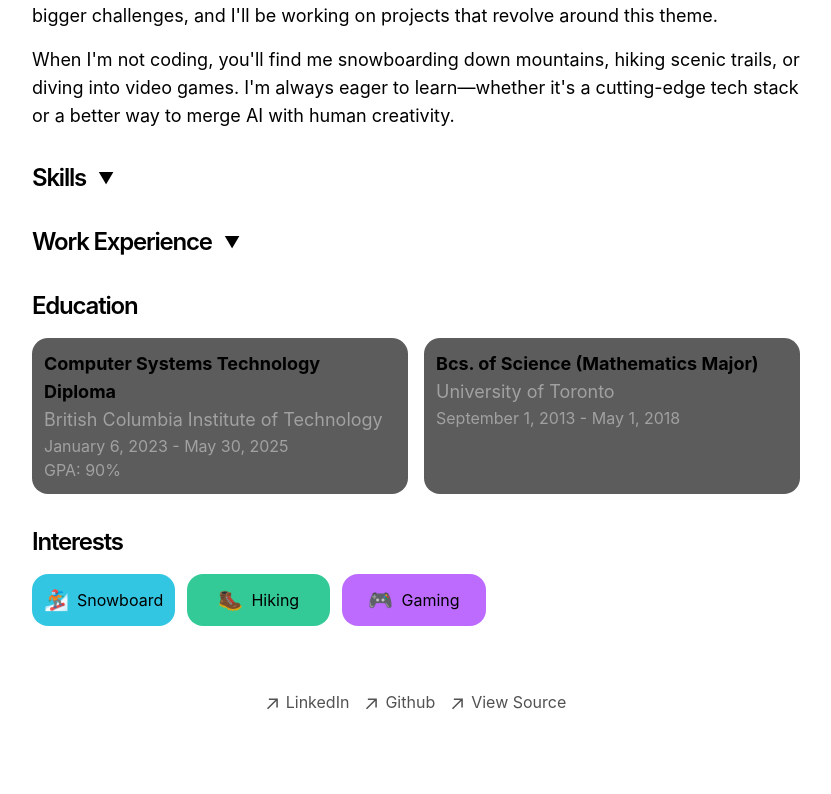
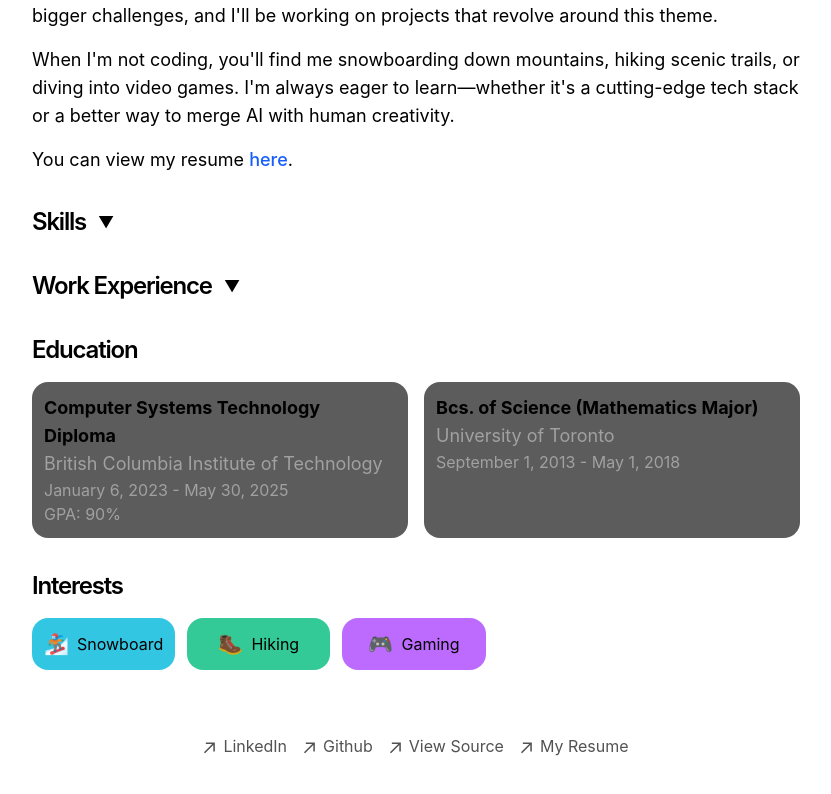
Before and after one commit to brianctb/personal-webpage, a Next.js app: page / in a window 1280 px wide. Shown: the part 422-1216 px from the top of the page, without its empty margins (224-1055 px from the left). Built offline with nearby package versions, Linux system fonts and the light colour scheme.

Commit message:
add resume ref

```diff
--- a/app/components/footer.tsx
+++ b/app/components/footer.tsx
@@ -1,3 +1,5 @@
+import { resumeUrl } from "app/interface/homepage"
+
 function ArrowIcon() {
   return (
     <svg
@@ -46,10 +48,22 @@ export default function Footer() {
             className="flex items-center transition-all hover:text-neutral-800 dark:hover:text-neutral-100"
             rel="noopener noreferrer"
             target="_blank"
-            href="https://vercel.com/templates/next.js/portfolio-starter-kit"
+            href="https://github.com/brianctb/personal-webpage"
           >
             <ArrowIcon />
             <p className="ml-2 h-7">View Source</p>
+          </a>
+        </li>
+        <li>
+          <a
+            className="flex items-center transition-all hover:text-neutral-800 dark:hover:text-neutral-100"
+            rel="noopener noreferrer"
+            target="_blank"
+            href={resumeUrl}
+            type="application/pdf"
+          >
+            <ArrowIcon />
+            <p className="ml-2 h-7">My Resume</p>
           </a>
         </li>
       </ul>
--- a/app/interface/homepage.ts
+++ b/app/interface/homepage.ts
@@ -29,13 +29,15 @@ export interface WorkExperience {
     duties?: string[];
 }
 
+export const resumeUrl = "/pdf/brian_resume.pdf";
+
 export const introduction: Introduction = {
     title: "Introduction",
     content: [
       "Hello! I'm a recent graduate from the British Columbia Institute of Technology (BCIT) and a software engineer passionate about building innovative solutions. With a strong background in web development, data science, and Mathematics, I'm particularly excited about how AI is transforming our industry — enabling entirely new applications.",
       "I thrive on tackling complex problems and building efficient, scalable systems. My experience spans multiple programming languages, frameworks, but I'm now focusing on AI-driven development. I believe AI isn't replacing engineers; it's empowering us to solve bigger challenges, and I'll be working on projects that revolve around this theme.",
       "When I'm not coding, you'll find me snowboarding down mountains, hiking scenic trails, or diving into video games. I'm always eager to learn—whether it's a cutting-edge tech stack or a better way to merge AI with human creativity."
-  ]
+    ]
 }
 
 export const skills: Skill[] = [
--- a/app/page.tsx
+++ b/app/page.tsx
@@ -1,6 +1,6 @@
 "use client";
 
-import { introduction, workExperiences, educations, skills, interests } from "./interface/homepage";
+import { resumeUrl, introduction, workExperiences, educations, skills, interests } from "./interface/homepage";
 import { PillGroup } from "./components/pillGroup";
 import React from "react";
 import { formatDate } from "./utils/date/format";
@@ -36,6 +36,19 @@ export default function HomePage() {
             {paragraph}
           </p>
         ))}
+        <p className="section-paragraph mt-4">
+          You can view my resume{" "}
+          <a
+            href={resumeUrl}
+            target="_blank"
+            rel="noopener noreferrer"
+            className="text-blue-600 dark:text-blue-400 hover:underline font-medium"
+            aria-label="Open resume in new tab"
+          >
+            here
+          </a>
+          .
+        </p>
       </section>
       <section className="mb-8">
         <div className="flex flex-row items-center gap-3">
```
Also changed, not shown: 1 other file (tests, documents, lock files or other folders).
